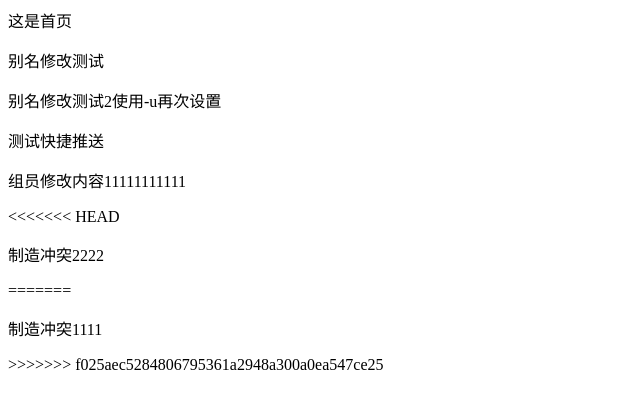
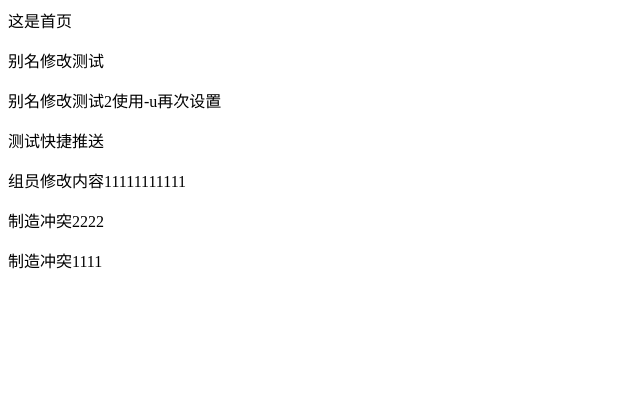
Before and after one commit to ziyuanyihe/gitlovemland, a plain HTML site: page index.html in a window 1280 px wide. Shown: the whole page, without its empty margins (0-640 px from the left). Drawn offline with Linux system fonts and the light colour scheme.

Commit message:
ssh提交

```diff
--- a/index.html
+++ b/index.html
@@ -13,11 +13,8 @@
     <p>别名修改测试2使用-u再次设置</p>
     <p>测试快捷推送</p>
     <p>组员修改内容11111111111</p>
-<<<<<<< HEAD
     <p>制造冲突2222</p>
-=======
     <p>制造冲突1111</p>
->>>>>>> f025aec5284806795361a2948a300a0ea547ce25
 </body>
 
 </html>
```
